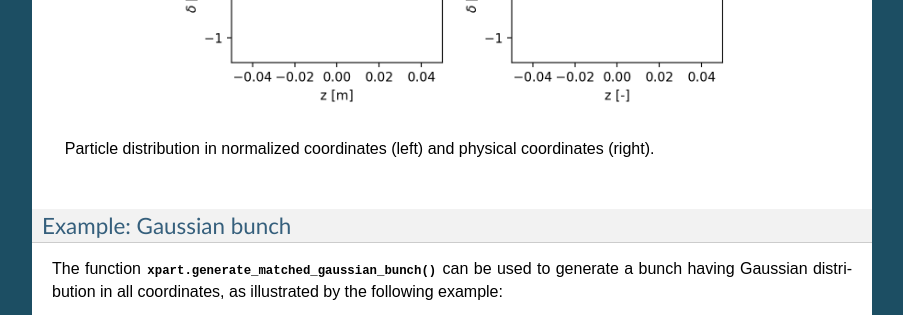
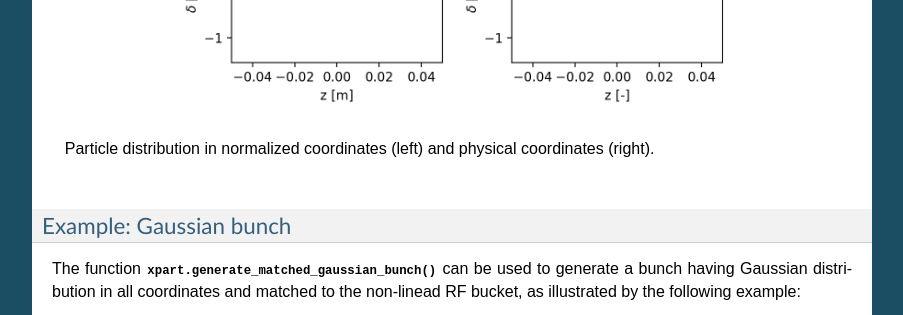
Before and after one commit to xsuite/xsuite, a Sphinx documentation site: the page built from docs/particlesmanip.rst, in a window 1280 px wide and 900 px high, scrolled down 4126 px, cut to the strip 0-315 px from the top of the window. Shown: the whole strip, without its empty margins (198-1101 px from the left). Built offline with Sphinx 7.4.7, drawn with Linux system fonts in a browser that asks for light colours.

Commit message:
Quick push

```diff
--- a/docs/particlesmanip.rst
+++ b/docs/particlesmanip.rst
@@ -140,8 +140,8 @@ Example: Gaussian bunch
 -------------------------
 
 The function :meth:`xpart.generate_matched_gaussian_bunch` can be used to
-generate a bunch having Gaussian distribution in all coordinates, as illustrated
-by the following example:
+generate a bunch having Gaussian distribution in all coordinates and matched to
+the non-linead RF bucket, as illustrated by the following example:
 
 .. literalinclude:: generated_code_snippets/gaussian.py
    :language: python
```
